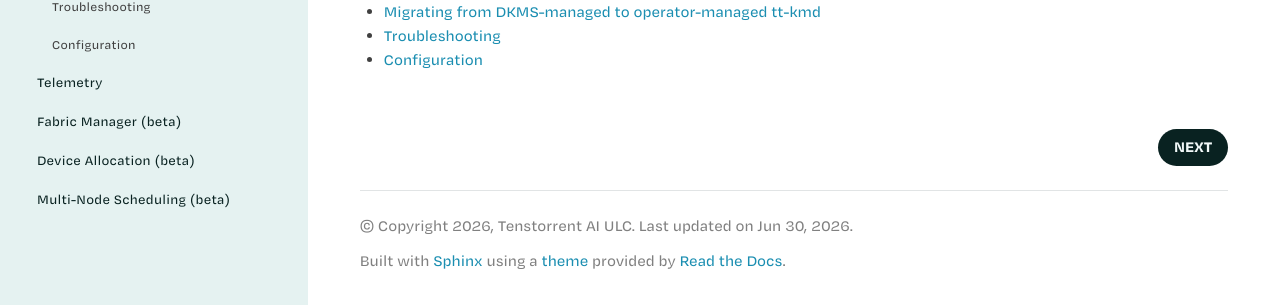
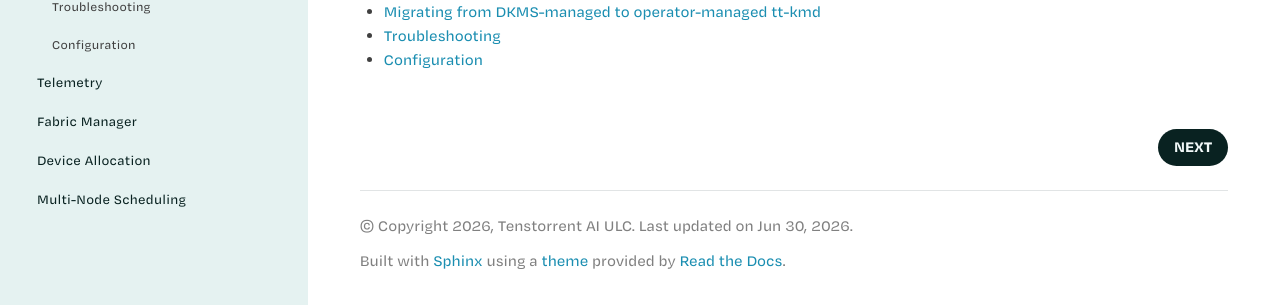
Before and after one commit to tenstorrent/tt-k8s-driver-manager, a Sphinx documentation site: the page built from docs/index.md, in a window 1280 px wide. Shown: the part 471-776 px from the top of the page. Built offline with Sphinx 7.4.7 and the Read the Docs theme 3.1.0, drawn with Linux system fonts in a browser that asks for light colours; some web fonts are replaced.

Commit message:
docs: drop beta tags from the Cloud-Native Support switcher labels (#58)
Remove the (beta) suffix from the Fabric Manager, Device Allocation, and Multi-Node Scheduling switcher labels, matching the other four Cloud-Native Support repos (whose mains are already beta-free). Brings this vendored layout.html byte-identical to theirs.

```diff
--- a/docs/_templates/layout.html
+++ b/docs/_templates/layout.html
@@ -150,9 +150,9 @@
   {"label": "Node Feature Discovery",       "code": "tt-operator",           "primary": false, "page": "components/node-feature-discovery", "url": "https://docs.tenstorrent.com/tt-operator/latest/components/node-feature-discovery.html"},
   {"label": "Driver Manager",               "code": "tt-k8s-driver-manager", "primary": true,  "page": "index",                              "url": "https://docs.tenstorrent.com/tt-k8s-driver-manager/"},
   {"label": "Telemetry",                    "code": "tt-telemetry",          "primary": true,  "page": "index",                              "url": "https://docs.tenstorrent.com/tt-telemetry/"},
-  {"label": "Fabric Manager (beta)",        "code": "tt-fabric-manager",     "primary": true,  "page": "index",                              "url": "https://docs.tenstorrent.com/tt-fabric-manager/"},
-  {"label": "Device Allocation (beta)",     "code": "tt-dra-driver",         "primary": true,  "page": "index",                              "url": "https://docs.tenstorrent.com/tt-dra-driver/"},
-  {"label": "Multi-Node Scheduling (beta)", "code": "tt-operator",           "primary": false, "page": "components/multi-node",             "url": "https://docs.tenstorrent.com/tt-operator/latest/components/multi-node.html"},
+  {"label": "Fabric Manager",               "code": "tt-fabric-manager",     "primary": true,  "page": "index",                              "url": "https://docs.tenstorrent.com/tt-fabric-manager/"},
+  {"label": "Device Allocation",            "code": "tt-dra-driver",         "primary": true,  "page": "index",                              "url": "https://docs.tenstorrent.com/tt-dra-driver/"},
+  {"label": "Multi-Node Scheduling",        "code": "tt-operator",           "primary": false, "page": "components/multi-node",             "url": "https://docs.tenstorrent.com/tt-operator/latest/components/multi-node.html"},
 ] %}
 {%- set ns = namespace(subpage_active=false) %}
 {%- for c in cns_items %}
```
